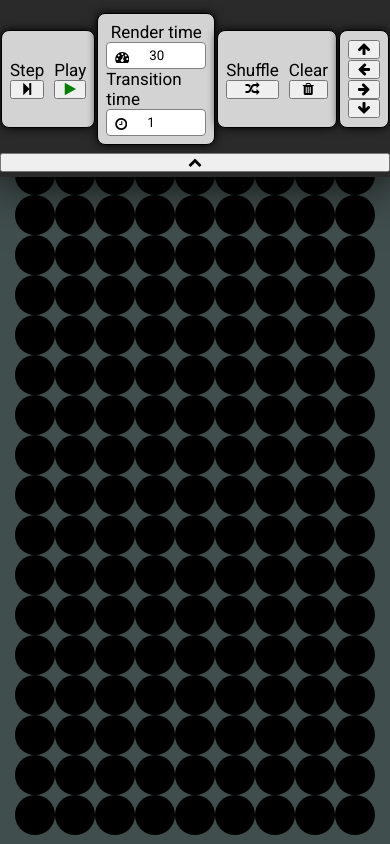
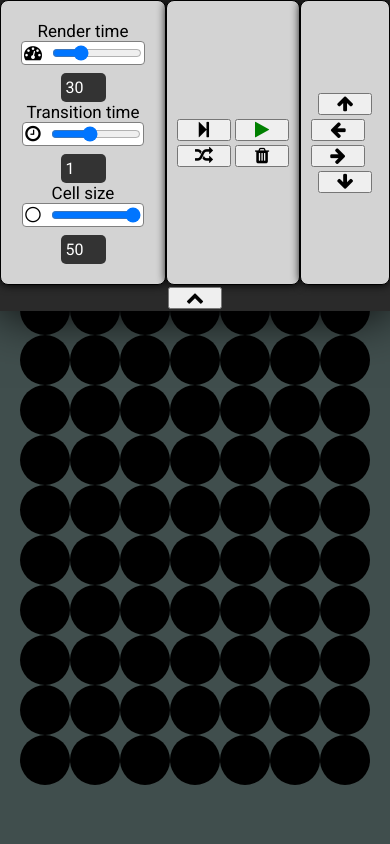
Before and after one commit to ic-768/game-of-life, a React (Create React App) app: page / in a window 390 px wide. Built offline with nearby package versions, Linux system fonts and the light colour scheme.

Commit message:
Move game logic to custom hook, UI improvement

```diff
--- a/src/App.css
+++ b/src/App.css
@@ -41,6 +41,11 @@ label {
   color: black;
 }
 
+button {
+  min-width: 54px;
+  margin: 2px;
+}
+
 .grid {
   margin-top: 35px;
   background-color: var(--background-color);
@@ -81,22 +86,37 @@ label {
 
 .toolbar.collapsed {
   box-shadow: 0;
-  top: -128px;
+  top: -130px;
   right: 0;
   left: 0;
+}
+
+.input-and-display {
+  min-width: 280px;
+  display: flex;
+  flex-direction: column;
+  align-items: center;
+  justify-content: center;
 }
 
 .labelled-input {
   display: flex;
   flex-direction: column;
   align-items: center;
-  justify-content: center;
+  width: 100%;
+}
+
+.value-display {
+  min-width: 35px;
+  margin-top: 8px;
+  padding: 5px;
+  border-radius: 5px;
+  background-color: #333333;
 }
 
 .time-control-container,
 .button-group {
   background-color: #d3d3d3;
-  min-height: 80px;
   border: 1px solid black;
   box-shadow: 0px 0px 10px black;
   padding: 8px;
@@ -105,9 +125,12 @@ label {
   justify-content: center;
   display: flex;
 }
-.time-control-container,
 .button-group.vertical {
   flex-direction: column;
+}
+
+.time-control-container {
+  padding: 10px;
 }
 
 .labelled-button {
@@ -121,33 +144,28 @@ label {
   width: 100%;
   display: flex;
   justify-content: space-around;
-  align-items: center;
-  padding: 8px 0px;
+}
+.button-column {
+  display: flex;
+  flex-direction: column;
 }
 
-.transition-input-container,
-.delay-input-container {
+.transition-input-container {
   background-color: #ffffff;
   border: 1px solid gray;
-  padding-left: 8px;
   align-items: center;
   border-radius: 4px;
   display: flex;
   min-height: 25px;
+  padding: 10px;
 }
 
-.transition-input,
-.delay-input {
+.transition-input {
   color: black;
   height: 100%;
   background-color: #ffffff;
   padding-left: 20px;
   border: none;
-}
-
-.play-button.container,
-.clear-button.container {
-  margin-left: 10px;
 }
 
 .play-button.play i:before {
@@ -167,51 +185,78 @@ i:before {
   color: #000000;
 }
 
-@media (max-width: 660px) {
+i.fa-circle-thin,
+i.fa-clock-o,
+i.fa-tachometer {
+  margin-right: 10px;
+}
+
+@media (max-width: 1133px) {
   .toolbar.collapsed {
-    top: -115px;
     right: 0;
     left: 0;
   }
-  i:before {
-    font-size: 14px;
-  }
-  .toolbar {
-    padding: 5px 0px;
+  .input-and-display {
+    min-width: 230px;
   }
 }
-@media (max-width: 660px) {
-  .toolbar.collapsed {
-    top: -134px;
+
+@media (max-width: 988px) {
+  .input-and-display {
+    min-width: 180px;
+  }
+  i::before {
+    font-size: 18px;
+  }
+  input[type="range"] {
+    width: 90px;
   }
 }
-@media (max-width: 598px) {
+
+@media (max-width: 836px) {
+  .input-and-display {
+    min-width: 140px;
+  }
+  input[type="range"] {
+    width: 70px;
+  }
+}
+
+@media (max-width: 720px) {
   .toolbar.collapsed {
     top: -145px;
   }
-}
-
-@media (max-width: 561px) {
-  .toolbar.collapsed {
-    top: -158px;
+  i:before {
+    font-size: 12px;
   }
-  .time-control-container {
-    width: 100px;
-    align-items: center;
-    justify-content: center;
-  }
-  .transition-input-container,
-  .delay-input-container {
-    width: 90px;
-  }
-  .transition-input,
-  .delay-input {
-    width: 50px;
+  .button-group {
+    flex-direction: column;
   }
 }
 
-@media (max-width: 438px) {
-  button {
-    width: 100%;
+@media (max-width: 652px) {
+  input[type="range"] {
+    width: 70px;
+  }
+  i:before {
+    font-size: 18px;
+  }
+  .toolbar.collapsed {
+    top: -285px;
+  }
+  .button-group {
+    flex-direction: row;
+  }
+  .transition-input-container {
+    min-height: 0px;
+    padding: 2px;
+  }
+  .time-control-container {
+    padding: 0px;
+    flex-direction: column;
+    padding: 20px;
+  }
+  .input-and-display {
+    min-width: 100px;
   }
 }
--- a/src/App.js
+++ b/src/App.js
@@ -1,36 +1,24 @@
 import "./App.css"
-import {useState, useEffect, useRef} from "react"
+import useGameOfLife from "./useGameOfLife"
+import {useState, useEffect} from "react"
 import {
-  initialiseCells,
   randomiseCells,
   resetCells,
   toggleCell,
-  stepGame,
   shiftBoard,
   getCellIdFromTouch,
 } from "./gameFunctions"
-import LabelledButton from "./LabelledButton"
 import IconButton from "./IconButton"
 import LabelledInput from "./LabelledInput"
 
 function App() {
   const windowWidth = window.innerWidth
-  const windowHeight = window.innerHeight
+
   const [toolbarIsExpanded, setToolbarIsExpanded] = useState(true)
+  const [transitionTime, setTransitionTime] = useState(1) //time for cell fade-in/out
+  const [drag, setDrag] = useState(false) // to change state of cells on drag
 
-  const delay = (d) => new Promise((r) => setTimeout(r, d)) // helper func to delay rendering
-  const [delayTime, setDelayTime] = useState(30)
-
-  const [transitionTime, setTransitionTime] = useState(1) //time for cell fade-in/out
-
-  const [cellSize, setCellSize] = useState(40)
-  const cellsPerColumn = Math.floor(windowHeight / cellSize) - 1
-  const cellsPerRow = Math.floor(windowWidth / cellSize)
-  const [cells, setCells] = useState([])
-
-  const [autopilot, setAutopilot] = useState(false) // if on, run game at delayTime intervals
-  const [drag, setDrag] = useState(false) // to change state of cells on drag
-  const iterator = useRef() // is bound to generator for receiving game data
+  const game = useGameOfLife()
 
   useEffect(() => {
     const dragOn = () => setDrag(true)
@@ -44,39 +32,12 @@ function App() {
   }, [])
 
   /**
-   * Initialise game
-   */
-  useEffect(() => {
-    setCells(initialiseCells(cellsPerRow, cellsPerColumn))
-  }, [cellsPerColumn, cellsPerRow])
-
-  /**
-   * Bind ref to game generator
-   */
-  useEffect(() => {
-    iterator.current = stepGame(cells, cellsPerRow)
-  }, [cellsPerRow, cells])
-
-  /**
-   * Play game
-   */
-  useEffect(() => {
-    const runGame = async () => {
-      await delay(delayTime)
-      setCells(iterator.current.next().value || cells)
-    }
-    if (autopilot) {
-      runGame()
-    }
-  }, [autopilot, cells, delayTime])
-
-  /**
    *Prevent updates while game is running
    *(Not really needed since buttons are disabled when running the game - but good to keep around)
    */
   const safeAction = (action) => () => {
-    if (autopilot) {
-      setAutopilot(false)
+    if (game.autopilot) {
+      game.setAutopilot(false)
     } else {
       action()
     }
@@ -89,33 +50,33 @@ function App() {
         onDragStart={(event) => event.preventDefault()}
         style={{
           width: `${windowWidth}px`,
-          gridTemplateColumns: `repeat(${cellsPerRow},1fr)`,
-          gridTemplateRows: `repeat(${cellsPerColumn},1fr)`,
+          gridTemplateColumns: `repeat(${game.cellsPerRow},1fr)`,
+          gridTemplateRows: `repeat(${game.cellsPerColumn},1fr)`,
         }}>
-        {cells.map((c, i) => (
+        {game.cells.map((c, i) => (
           <div
             onMouseOver={() => {
-              if (drag && !autopilot) {
-                setCells(cells.map(toggleCell(c.id)))
+              if (drag && !game.autopilot) {
+                game.setCells(game.cells.map(toggleCell(c.id)))
               }
             }}
             onTouchMove={(e) => {
               const cellID = getCellIdFromTouch(e)
               cellID &&
                 safeAction(() => {
-                  setCells(cells.map(toggleCell(cellID)))
+                  game.setCells(game.cells.map(toggleCell(cellID)))
                 })
             }}
             onMouseDown={safeAction(() => {
-              setCells(cells.map(toggleCell(c.id)))
+              game.setCells(game.cells.map(toggleCell(c.id)))
             })}
             style={{
               animation:
                 (c.isActive && `forwards fade-in ${transitionTime}s`) ||
                 (!c.isActive && `forwards fade-out ${transitionTime}s`),
               transition: `${transitionTime}s`,
-              width: `${cellSize}px`,
-              height: `${cellSize}px`,
+              width: `${game.cellSize}px`,
+              height: `${game.cellSize}px`,
             }}
             className={`cell ${c.isActive ? "active" : "inactive"} ${c.id}`}
             key={i}></div>
@@ -124,104 +85,118 @@ function App() {
       <div
         className={`toolbar ${toolbarIsExpanded ? "expanded" : "collapsed"}`}>
         <div className="controls-container">
-          <div className="button-group">
-            <LabelledButton
-              label="Step"
-              className="step-button"
-              iconName="fa fa-step-forward"
-              onClick={() => {
-                setCells(iterator.current.next().value)
-              }}
-              disabled={autopilot}
-            />
-            <LabelledButton
-              label="Play"
-              className={`play-button ${autopilot ? "stop" : "play"}`}
-              iconName={autopilot ? "fa fa-pause" : "fa fa-play"}
-              onClick={async () => {
-                setAutopilot(!autopilot)
-              }}
-            />
-          </div>
           <div className="time-control-container">
             <LabelledInput
               label="Render time"
-              value={delayTime}
-              className="delay-input"
+              type="range"
+              min={10}
+              max={1000}
+              value={game.delayTime}
+              className="transition-input"
               iconName="fa fa-tachometer"
               onFocus={() => {
-                autopilot && setAutopilot(false)
+                game.autopilot && game.setAutopilot(false)
               }}
               onChange={(e) =>
-                safeAction(() => setDelayTime(Math.max(e.target.value, 20)))()
+                safeAction(() => game.setDelayTime(e.target.value, 20))()
               }
             />
             <LabelledInput
               label="Transition time"
+              type="range"
+              min={0}
+              max={5}
               value={transitionTime}
               className="transition-input"
               iconName="fa fa-clock-o"
               onChange={(e) => {
-                setTransitionTime(
-                  e.target.value > 0 ? Math.min(e.target.value, 10) : 0
-                )
+                setTransitionTime(e.target.value)
+              }}
+            />
+            <LabelledInput
+              label="Cell size"
+              type="range"
+              min={25}
+              max={40}
+              value={game.cellSize}
+              className="transition-input"
+              iconName="fa fa-circle-thin"
+              onChange={(e) => {
+                game.setCellSize(e.target.value)
               }}
             />
           </div>
-          <div className="button-group">
-            <LabelledButton
-              label="Shuffle"
+          <div className="button-group ">
+            <div className="button-column">
+              <IconButton
+                className="step-button"
+                iconName="fa fa-step-forward"
+                onClick={() => {
+                  game.setCells(game.iterator.current.next().value)
+                }}
+                disabled={game.autopilot}
+              />
+              <IconButton
                 className="shuffle-button"
                 iconName="fa fa-random"
                 onClick={safeAction(() => {
-                setCells(cells.map(randomiseCells))
+                  game.setCells(game.cells.map(randomiseCells))
                 })}
-              disabled={autopilot}
+                disabled={game.autopilot}
               />
-            <LabelledButton
-              label="Clear"
+            </div>
+            <div className="button-column">
+              <IconButton
+                className={`play-button ${game.autopilot ? "stop" : "play"}`}
+                iconName={game.autopilot ? "fa fa-pause" : "fa fa-play"}
+                onClick={async () => {
+                  game.setAutopilot(!game.autopilot)
+                }}
+              />
+              <IconButton
                 className="clear-button"
                 iconName="fa fa-trash"
                 onClick={safeAction(() => {
-                setCells(cells.map(resetCells))
+                  game.setCells(game.cells.map(resetCells))
                 })}
-              disabled={autopilot}
+                disabled={game.autopilot}
               />
+            </div>
           </div>
           <div className="button-group vertical">
             <IconButton
               className="shift-up-button"
               iconName="fa fa-arrow-up"
               onClick={safeAction(() => {
-                setCells(shiftBoard(cells, false, cellsPerRow))
+                game.setCells(shiftBoard(game.cells, false, game.cellsPerRow))
               })}
-              disabled={autopilot}
+              disabled={game.autopilot}
             />
             <div>
               <IconButton
                 className="shift-left-button"
                 iconName="fa fa-arrow-left"
                 onClick={safeAction(() => {
-                  setCells(shiftBoard(cells, false))
+                  game.setCells(shiftBoard(game.cells, false))
                 })}
-                disabled={autopilot}
+                disabled={game.autopilot}
               />
               <IconButton
                 className="shift-right-button"
                 iconName="fa fa-arrow-right"
                 onClick={safeAction(() => {
-                  setCells(shiftBoard(cells, true))
+                  game.setCells(shiftBoard(game.cells, true))
                 })}
-                disabled={autopilot}
+                disabled={game.autopilot}
               />
             </div>
             <IconButton
               className="shift-down-button"
               iconName="fa fa-arrow-down"
               onClick={safeAction(() => {
-                setCells(shiftBoard(cells, true, cellsPerRow))
+                game.setCells(shiftBoard(game.cells, true, game.cellsPerRow))
               })}
-              disabled={autopilot}
+              disabled={game.autopilot}
             />
           </div>
         </div>
--- a/src/IconInput.jsx
+++ b/src/IconInput.jsx
@@ -7,16 +7,24 @@ const IconInput = ({
   iconName,
   onFocus,
   onChange,
+  onBlur,
+  placeholder,
+  min,
+  max,
   type = "number",
 }) => (
   <div className={`${className}-container`}>
     <i className={iconName}></i>
     <input
       className={`${className}`}
+      placeholder={placeholder}
       value={value}
       onFocus={onFocus}
       onChange={onChange}
+      onBlur={onBlur}
       type={type}
+      min={min}
+      max={max}
     />
   </div>
 )
--- a/src/LabelledInput.jsx
+++ b/src/LabelledInput.jsx
@@ -1,7 +1,7 @@
 import IconInput from "./IconInput"
 
 /**
- *  Simple Icon Input decorated with a label
+ *  Simple Icon Input decorated with a label and optional value display
  */
 const LabelledInput = ({
   label,
@@ -10,16 +10,29 @@ const LabelledInput = ({
   iconName,
   onFocus,
   onChange,
+  onBlur,
+  placeholder,
+  type,
+  min,
+  max,
 }) => (
   <div className="labelled-input">
     <label>{label}</label>
+    <div className="input-and-display">
       <IconInput
+        placeholder={placeholder}
         value={value}
+        type={type}
+        min={min}
+        max={max}
         className={className}
         iconName={iconName}
         onFocus={onFocus}
         onChange={onChange}
+        onBlur={onBlur}
       />
+      <div className="value-display">{value}</div>
+    </div>
   </div>
 )
 
--- /dev/null
+++ b/src/useGameOfLife.js
@@ -0,0 +1,61 @@
+import {useState, useRef, useEffect} from "react"
+import {initialiseCells, stepGame} from "./gameFunctions"
+
+/**
+ * Custom hook to create game instance
+ */
+const useGameOfLife = () => {
+  const windowHeight = window.innerHeight
+  const windowWidth = window.innerWidth
+
+  const iterator = useRef()
+  const delay = (d) => new Promise((r) => setTimeout(r, d)) // helper func to delay rendering
+
+  const [delayTime, setDelayTime] = useState(30)
+  const [cellSize, setCellSize] = useState(50)
+  const cellsPerColumn = Math.floor(windowHeight / cellSize) - 1
+  const cellsPerRow = Math.floor(windowWidth / cellSize)
+  const [cells, setCells] = useState([])
+  const [autopilot, setAutopilot] = useState(false) // if on, run game at delayTime intervals
+
+  /**
+   * Initialise game
+   */
+  useEffect(() => {
+    setCells(initialiseCells(cellsPerRow, cellsPerColumn))
+  }, [cellsPerColumn, cellsPerRow])
+
+  /**
+   * Bind ref to game generator
+   */
+  useEffect(() => {
+    iterator.current = stepGame(cells, cellsPerRow)
+  }, [cellsPerRow, cells])
+
+  /**
+   * Play game
+   */
+  useEffect(() => {
+    const runGame = async () => {
+      await delay(delayTime)
+      setCells(iterator.current.next().value || cells)
+    }
+    if (autopilot) {
+      runGame()
+    }
+  }, [autopilot, cells, delayTime])
+
+  return {
+    cells,
+    setCells,
+    iterator,
+    delayTime,
+    setDelayTime,
+    cellSize,
+    setCellSize,
+    autopilot,
+    setAutopilot,
+  }
+}
+
+export default useGameOfLife
```
Lines whose indentation alone changed are shown as unchanged.
